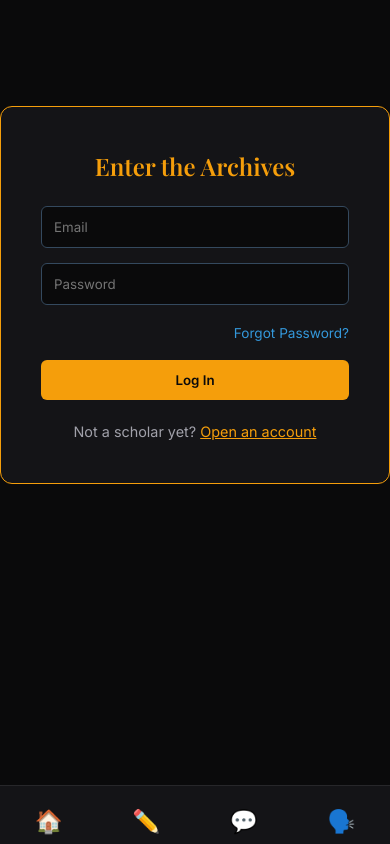
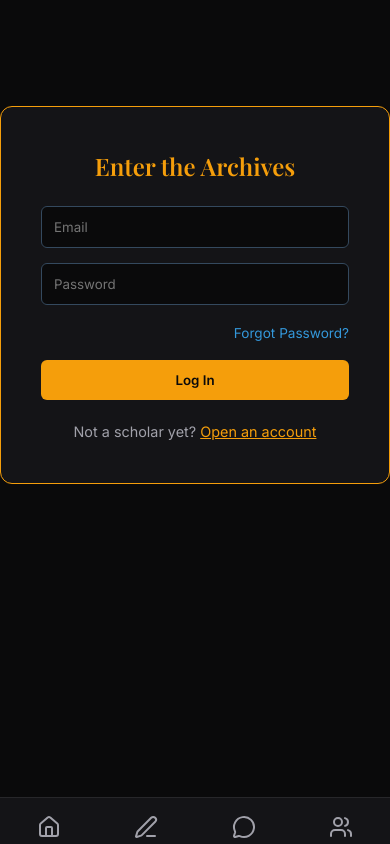
Before and after one commit to aashishdubey3/lantern-library-frontend, a React (Vite) app: page /login in a window 390 px wide. Built offline with nearby package versions, Linux system fonts and the light colour scheme; a web font is replaced by a local one.

Commit message:
Add files via upload

```diff
--- a/src/App.jsx
+++ b/src/App.jsx
@@ -1,5 +1,6 @@
 import { BrowserRouter, Routes, Route, useLocation, Link } from "react-router-dom";
 import { useState, useEffect } from 'react';
+import { Home as HomeIcon, PenLine, MessageCircle, Users } from 'lucide-react';
 
 import Navbar from "./components/Navbar";
 import Footer from "./components/Footer";
@@ -34,12 +35,16 @@ function AppLayout() {
     return () => window.removeEventListener('resize', handleResize);
   }, []);
 
-  // 🔥 BULLETPROOF FIX: Only hides nav if the URL matches /messages/SOMETHING (not just /messages)
+  // Hide nav if it's a specific chat or summoning
   const isChatScreen = isMobile && (location.pathname.match(/^\/messages\/.+/) || location.pathname === '/summon');
+
+  // Hide bottom nav on the Landing/Welcome page to keep it cinematic
+  const isWelcomePage = location.pathname === '/welcome';
 
   return (
     <>
-      <Navbar />
+      {/* Hide Top Navbar on Welcome Page for total immersion */}
+      {!isWelcomePage && <Navbar />}
 
       <div style={{ minHeight: "80vh" }}>
         <Routes>
@@ -62,20 +67,44 @@ function AppLayout() {
           <Route path="/verify/:token" element={<VerifyEmail />} />
           <Route path="/forgot-password" element={<ForgotPassword />} />
           <Route path="/reset-password/:token" element={<ResetPassword />} />
-          <Route path="/landing" element={<Landing />} />
+
+          {/* 🔥 FIXED: Route changed to /welcome to match Home.jsx navigate */}
+          <Route path="/welcome" element={<Landing />} />
         </Routes>
       </div>
 
       <div className="hide-on-mobile">
-        <Footer />
+        {!isWelcomePage && <Footer />}
       </div>
 
-      {isMobile && !isChatScreen && (
-        <nav style={{ position: 'fixed', bottom: 0, left: 0, width: '100%', background: 'var(--bg-panel)', borderTop: '1px solid var(--border-color)', display: 'flex', justifyContent: 'space-around', alignItems: 'center', padding: '12px 0', zIndex: 100, paddingBottom: 'env(safe-area-inset-bottom, 12px)' }}>
-          <Link to="/" className="bottom-nav-link">🏠</Link>
-          <Link to="/write" className="bottom-nav-link">✏️</Link>
-          <Link to="/messages" className="bottom-nav-link">💬</Link>
-          <Link to="/community" className="bottom-nav-link">🗣️</Link>
+      {/* 📱 MOBILE BOTTOM NAV - Updated with Lucide Icons */}
+      {isMobile && !isChatScreen && !isWelcomePage && (
+        <nav style={{
+          position: 'fixed',
+          bottom: 0,
+          left: 0,
+          width: '100%',
+          background: 'var(--bg-panel)',
+          borderTop: '1px solid var(--border-color)',
+          display: 'flex',
+          justifyContent: 'space-around',
+          alignItems: 'center',
+          padding: '12px 0',
+          zIndex: 100,
+          paddingBottom: 'env(safe-area-inset-bottom, 12px)'
+        }}>
+          <Link to="/" className="bottom-nav-link" style={{ color: location.pathname === '/' ? 'var(--lantern-gold)' : 'var(--text-muted)' }}>
+            <HomeIcon size={24} />
+          </Link>
+          <Link to="/write" className="bottom-nav-link" style={{ color: location.pathname === '/write' ? 'var(--lantern-gold)' : 'var(--text-muted)' }}>
+            <PenLine size={24} />
+          </Link>
+          <Link to="/messages" className="bottom-nav-link" style={{ color: location.pathname.startsWith('/messages') ? 'var(--lantern-gold)' : 'var(--text-muted)' }}>
+            <MessageCircle size={24} />
+          </Link>
+          <Link to="/community" className="bottom-nav-link" style={{ color: location.pathname === '/community' ? 'var(--lantern-gold)' : 'var(--text-muted)' }}>
+            <Users size={24} />
+          </Link>
         </nav>
       )}
     </>
```
